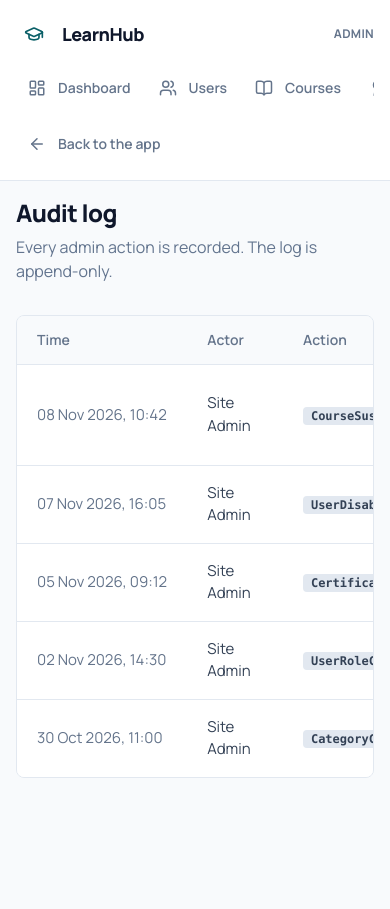
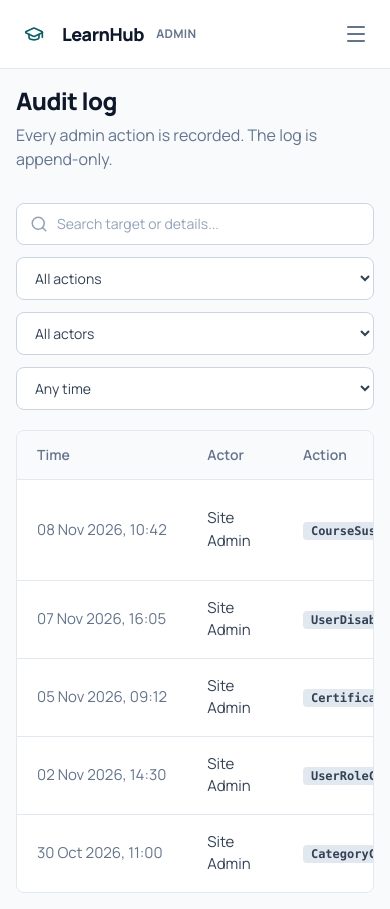
Before and after one commit to Kader64/LearnHub, a React (Vite) app in the folder src/LearnHub-Web/: page /admin/audit in a window 390 px wide. Before the commit the page ends 844 px from the top, so only its background shows below. Built offline with nearby package versions, Linux system fonts and the light colour scheme.

Commit message:
admin panel improvements

```diff
--- a/src/LearnHub-Web/src/layout/AdminLayout.tsx
+++ b/src/LearnHub-Web/src/layout/AdminLayout.tsx
@@ -1,4 +1,15 @@
-import { ArrowLeft, Award, BookOpen, LayoutDashboard, ScrollText, Tags, Users } from "lucide-react";
+import { useState } from "react";
+import {
+  ArrowLeft,
+  Award,
+  BookOpen,
+  LayoutDashboard,
+  ScrollText,
+  Tags,
+  Users,
+  Menu,
+  X,
+} from "lucide-react";
 import { NavLink, Outlet } from "react-router-dom";
 import Logo from "../components/Logo";
 
@@ -17,28 +28,59 @@ const linkClass = ({ isActive }: { isActive: boolean }) =>
   }`;
 
 export default function AdminLayout() {
+  const [isMobileMenuOpen, setIsMobileMenuOpen] = useState(false);
+
   return (
     <div className="flex min-h-screen flex-col lg:flex-row">
-      <aside className="border-b border-line bg-white p-4 lg:w-64 lg:border-b-0 lg:border-r lg:p-5">
-        <div className="mb-4 flex items-center justify-between lg:mb-8">
+      <aside className="border-b border-line bg-white p-4 lg:flex lg:w-64 lg:flex-col lg:border-b-0 lg:border-r lg:p-5">
+        <div className="flex items-center justify-between lg:mb-8">
+          <div className="flex items-center gap-3">
             <Logo to="/admin" />
-          <span className="text-xs font-bold tracking-wide text-muted">ADMIN</span>
+            <span className="text-xs font-bold tracking-wide text-muted">
+              ADMIN
+            </span>
           </div>
-        <nav className="flex gap-1 overflow-x-auto lg:flex-col">
+
+          {/* Mobile Menu Toggle Button */}
+          <button
+            className="rounded-md p-1.5 text-muted hover:bg-surface hover:text-ink lg:hidden"
+            onClick={() => setIsMobileMenuOpen(!isMobileMenuOpen)}
+            aria-label="Toggle menu"
+          >
+            {isMobileMenuOpen ? <X size={24} /> : <Menu size={24} />}
+          </button>
+        </div>
+
+        {/* Navigation - Hidden on mobile unless toggled, always visible on desktop */}
+        <div
+          className={`${isMobileMenuOpen ? "mt-5 flex" : "hidden"} flex-col gap-1 lg:mt-0 lg:flex`}
+        >
+          <nav className="flex flex-col gap-1">
             {links.map(({ to, label, icon: Icon, end }) => (
-            <NavLink key={to} to={to} end={end} className={linkClass}>
+              <NavLink
+                key={to}
+                to={to}
+                end={end}
+                className={linkClass}
+                onClick={() => setIsMobileMenuOpen(false)} // Close menu on click
+              >
                 <Icon size={18} />
                 {label}
               </NavLink>
             ))}
           </nav>
+
+          {/* Divider for mobile to separate the "Back" button */}
+          <div className="my-3 h-px w-full bg-line lg:hidden" />
+
           <NavLink
             to="/courses"
-          className="mt-4 flex items-center gap-3 rounded-lg px-3 py-2.5 text-sm font-semibold text-muted hover:text-ink lg:mt-10"
+            className="flex items-center gap-3 rounded-lg px-3 py-2.5 text-sm font-semibold text-muted hover:text-ink lg:mt-10"
           >
             <ArrowLeft size={18} />
             Back to the app
           </NavLink>
+        </div>
       </aside>
 
       <main className="flex-1 p-4 sm:p-8">
--- a/src/LearnHub-Web/src/pages/admin/AdminCertificates.tsx
+++ b/src/LearnHub-Web/src/pages/admin/AdminCertificates.tsx
@@ -8,13 +8,28 @@ export default function AdminCertificates() {
     <>
       <PageHeader title="Certificates" description="Search by code or student name. Revoke with a reason, or restore." />
 
-      <div className="relative mb-5 max-w-md">
-        <Search className="absolute left-3.5 top-1/2 -translate-y-1/2 text-faint" size={18} />
-        <input className="input pl-10" placeholder="Code or student name..." />
+      <div className="mb-5 flex flex-col gap-3 sm:flex-row">
+        <div className="relative flex-1">
+          <Search className="absolute left-3.5 top-1/2 -translate-y-1/2 text-faint" size={18} />
+          <input className="input pl-10" placeholder="Code or student name..." />
+        </div>
+        <select className="input sm:w-40">
+          <option>All students</option>
+          {/* Add student options here or dynamically map them */}
+        </select>
+        <select className="input sm:w-40">
+          <option>All courses</option>
+          {/* Add course options here or dynamically map them */}
+        </select>
+        <select className="input sm:w-40">
+          <option>All statuses</option>
+          <option>Valid</option>
+          <option>Revoked</option>
+        </select>
       </div>
 
       <div className="card overflow-x-auto">
-        <table className="w-full min-w-[760px]">
+        <table className="w-full min-w-190">
           <thead className="table-head">
             <tr>
               <th className="th">Code</th>
--- a/src/LearnHub-Web/src/pages/admin/AdminCourses.tsx
+++ b/src/LearnHub-Web/src/pages/admin/AdminCourses.tsx
@@ -17,7 +17,7 @@ export default function AdminCourses() {
       </div>
 
       <div className="card overflow-x-auto">
-        <table className="w-full min-w-[760px]">
+        <table className="w-full min-w-190">
           <thead className="table-head">
             <tr>
               <th className="th">Course</th>
--- a/src/LearnHub-Web/src/pages/admin/AuditLog.tsx
+++ b/src/LearnHub-Web/src/pages/admin/AuditLog.tsx
@@ -1,3 +1,4 @@
+import { Search } from "lucide-react";
 import PageHeader from "../../components/PageHeader";
 import { auditLog } from "../../examples/exampledata";
 
@@ -5,6 +6,30 @@ export default function AuditLog() {
   return (
     <>
       <PageHeader title="Audit log" description="Every admin action is recorded. The log is append-only." />
+
+      <div className="mb-5 flex flex-col gap-3 sm:flex-row">
+        <div className="relative flex-1">
+          <Search className="absolute left-3.5 top-1/2 -translate-y-1/2 text-faint" size={18} />
+          <input className="input pl-10" placeholder="Search target or details..." />
+        </div>
+        <select className="input sm:w-40">
+          <option>All actions</option>
+          <option>Course:Suspend</option>
+          <option>Course:Restore</option>
+          <option>User:Disable</option>
+          <option>Cert:Revoke</option>
+        </select>
+        <select className="input sm:w-40">
+          <option>All actors</option>
+          {/* Add actor options here or map dynamically */}
+        </select>
+        <select className="input sm:w-40">
+          <option>Any time</option>
+          <option>Last 24 hours</option>
+          <option>Last 7 days</option>
+          <option>Last 30 days</option>
+        </select>
+      </div>
 
       <div className="card overflow-x-auto">
         <table className="w-full min-w-[760px]">
```
Lines whose indentation alone changed are shown as unchanged.
